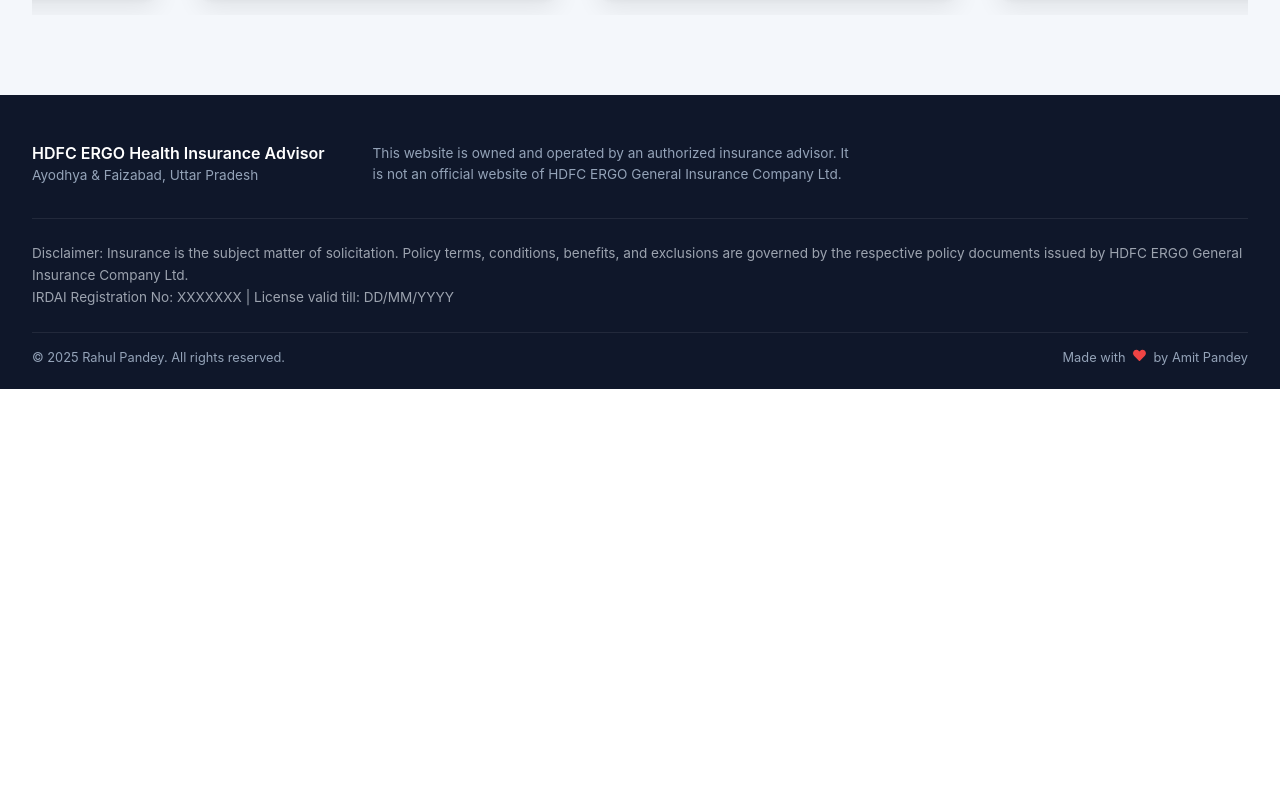
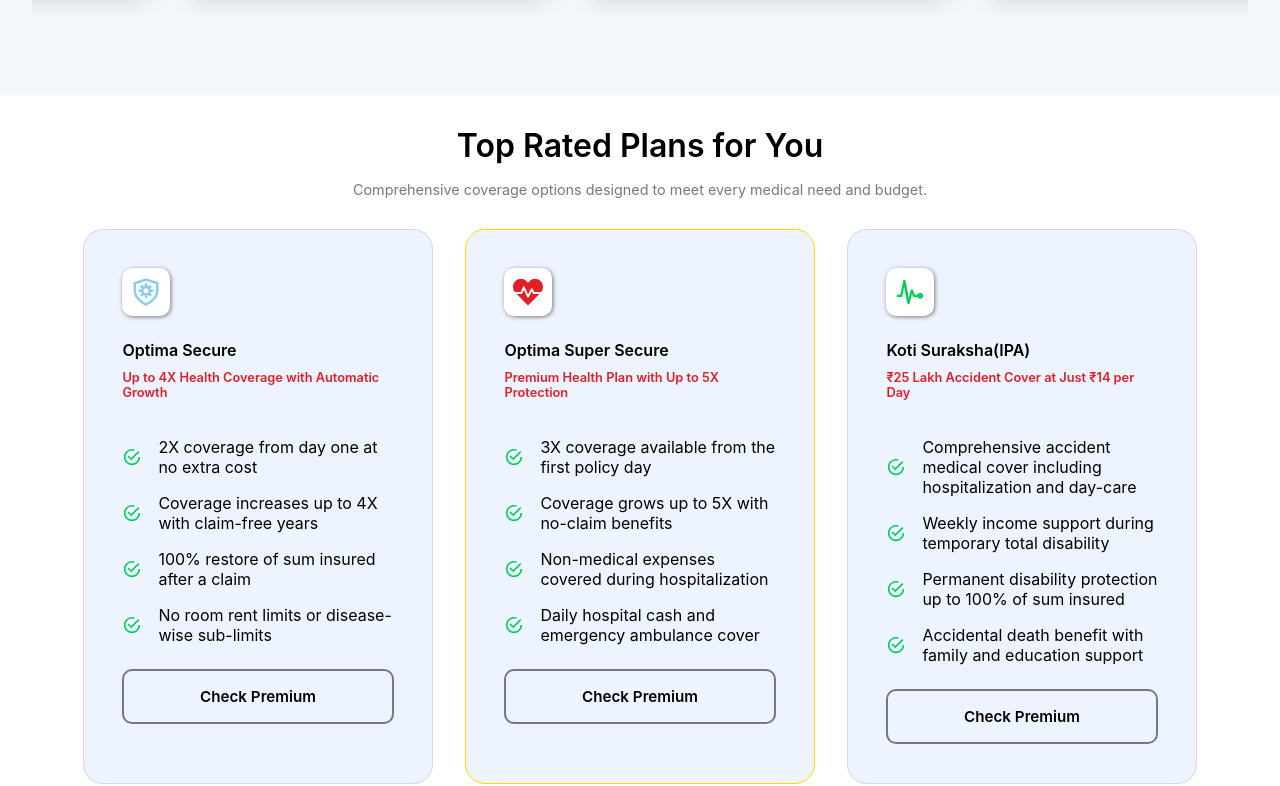
Before and after one commit to tcetamitpandey/rahul-pandey-hdfc-ergo, a React (Vite) app: page / in a window 1280 px wide. Shown: the part 1872-2658 px from the top of the page. Before the commit the page ends 2261 px from the top, so only its background shows below. Built offline with nearby package versions, Linux system fonts and the light colour scheme.

Commit message:
fix changes requested made layout stable

```diff
--- a/index.html
+++ b/index.html
@@ -4,7 +4,7 @@
     <meta charset="UTF-8" />
     <link rel="icon" type="image/svg+xml" href="/vite.svg" />
     <meta name="viewport" content="width=device-width, initial-scale=1.0" />
-    <title>ergo</title>
+    <title>Rahul Pandey HDFC ERGO</title>
   </head>
   <body>
     <div id="root"></div>
--- a/src/App.jsx
+++ b/src/App.jsx
@@ -7,6 +7,7 @@
 import Testimonials from './components/Testimonials'
 import Footer from './components/Footer'
 import WhatsApp from './components/WhatsApp'
+import ViewPlans from './components/ViewPlans'
 
 
 function App() {
@@ -17,8 +18,15 @@
       <WhatsApp />
       <Navbar />
       <Home />
-      <Agent/>
-      <Testimonials />
+      <section id='about' >
+        <Agent/>
+      </section>
+      <section id='reviews' >
+        <Testimonials />
+      </section>
+      <section id='viewplans' >
+         < ViewPlans />
+      </section>
       <Footer />
 
 
--- a/src/components/Agent.jsx
+++ b/src/components/Agent.jsx
@@ -12,7 +12,7 @@
             <div className="agent_info_section">
                 <div className="agent_image_wrapper">
                     <div className="agent_image_section">
-                        <img src="./rahul2.jpg" height={200} alt="Agent" />
+                        <img src="./rahul_pandey.jpg" height={200} alt="Rahul Pandey" />
                     </div>
 
                     <div className="agent_image_section_check">
@@ -22,11 +22,12 @@
 
                 <div className="agent_general_information">
                     <div>
-                         <div className="agent_general_information_title">Namaste, I'm Mr. Pandey</div>
-                         <div className="agent_general_information_position">Sr. Health Advisor</div>
+                         <div className="agent_general_information_title">Namaste, I'm Mr. Rahul Pandey</div>
+                         <div className="agent_general_information_position">Assistant Agency Manager</div>
+                         <div className="agent_code">Employee ID : 32394</div>
 
                     </div>
-                   <div className="agent_general_information_about">With over 10 years of experience in the insurance industry, I help families in Ayodhya navigate the complexities of health insurance. My goal isn't just to sell a policy, but to ensure you have the right coverage when you need it most. I provide 100% assistance during claims—so you can focus on recovery, not paperwork.</div>
+                   <div className="agent_general_information_about">With over 10 years of experience in the insurance industry, I help families in Ayodhya navigate the complexities of health insurance. My goal isn't just to sell a policy, but to ensure you have the right coverage when you need it most. I provide 100% assistance during claims so you can focus on recovery, not paperwork.</div>
                     <div className="agent_general_information_service">
                         <div>
                             <span className="agent_general_information_service_check" > <IoMdCheckmarkCircleOutline color="var(--green)" size={20} /> </span>
--- a/src/components/Footer.jsx
+++ b/src/components/Footer.jsx
@@ -28,15 +28,14 @@
           respective policy documents issued by HDFC ERGO General Insurance Company Ltd.
         </p>
 
-        <p>
-          IRDAI Registration No: XXXXXXX | License valid till: DD/MM/YYYY
-        </p>
       </div>
 
       <div className="footer_bottom">
         <span>© 2025 Rahul Pandey. All rights reserved.</span>
         <span>
-          Made with <FaHeart className="footer_heart" /> by Amit Pandey
+          Made with <FaHeart className="footer_heart" /> by <a style={{color:"#94a3b8"}} href="https://www.linkedin.com/in/amit-pandey-tcet" target="_blank" rel="noopener noreferrer">
+            &nbsp;Amit Pandey
+          </a>
         </span>
       </div>
 
--- a/src/components/Navbar.jsx
+++ b/src/components/Navbar.jsx
@@ -20,9 +20,9 @@
             </div>
             <div className="navbar_right">
 
-                <a href="#About">About</a>
-                <a href="#Plans" >Health Plans</a>
-                <a href="#Review">Reviews</a>
+                <a href="#about">About</a>
+                <a href="#viewplans" >Health Plans</a>
+                <a href="#reviews">Reviews</a>
                 <div className="call_now_btn" >
                     <a href="tel:+918652339403" className="call_now_btn_a_tag">
                         <span> < IoCallOutline color="white" size={20} /></span>
--- /dev/null
+++ b/src/components/ViewPlans.jsx
@@ -0,0 +1,113 @@
+import { useState } from "react"
+import "../styles/viewplans.css"
+
+
+import { IoMdCheckmarkCircleOutline } from "react-icons/io";
+
+
+import { GrShieldSecurity } from "react-icons/gr";
+import { FaHeartbeat } from "react-icons/fa";
+import { IoMdPulse } from "react-icons/io";
+
+export default function ViewPlans(){
+
+    const [plans , setPlans] = useState([
+        {
+            logo_link : <GrShieldSecurity color="skyblue" size={30} />,
+            title : "Optima Secure",
+            selling_point : "Up to 4X Health Coverage with Automatic Growth",
+            benifits : [
+                "2X coverage from day one at no extra cost",
+                "Coverage increases up to 4X with claim-free years",
+                "100% restore of sum insured after a claim",
+                "No room rent limits or disease-wise sub-limits",
+            ]
+        },
+        {
+            logo_link : <FaHeartbeat color="var(--red)" size={30} />,
+            title : "Optima Super Secure",
+            selling_point : "Premium Health Plan with Up to 5X Protection",
+            benifits : [
+                "3X coverage available from the first policy day",
+                "Coverage grows up to 5X with no-claim benefits",
+                "Non-medical expenses covered during hospitalization",
+                "Daily hospital cash and emergency ambulance cover",
+            ]
+        },
+        {
+            logo_link : <IoMdPulse color="var(--green)" size={30} />,
+            title : "Koti Suraksha(IPA) ",
+            selling_point : "₹25 Lakh Accident Cover at Just ₹14 per Day",
+            benifits : [
+                "Comprehensive accident medical cover including hospitalization and day-care",
+                "Weekly income support during temporary total disability",
+                "Permanent disability protection up to 100% of sum insured",
+                "Accidental death benefit with family and education support",
+            ]
+        },
+    ])
+
+    return (
+        <>
+        <div className="viewplans_container">
+
+            <div className="view_plans_text">
+                <div className="view_plans_text_title">Top Rated Plans for You</div>
+                <div className="view_plans_text_desc">Comprehensive coverage options designed to meet every medical need and budget.</div>
+            </div>
+            <div className="view_plans_coverage">
+
+                {
+                    plans.map( (item)=>{
+                        return (
+
+                            <div className={`plan_card  plan_card_${item.title.replaceAll(" ","_")}`}>
+                                <div className="plan_logo">
+                                    {item.logo_link}
+                                </div>
+                                <div className="plan_text_section" >
+                                    <div className="plan_title">{item.title}</div>
+                                    <div className="plan_selling_point">{item.selling_point}</div>
+                                </div>
+
+                                <div className="plan_benifits">
+                                    {
+                                    item.benifits.map( (beni)=>{
+                                        return(
+                                            <div className="beni_item">
+                                                <span className="agent_general_information_service_check" > <IoMdCheckmarkCircleOutline color="var(--green)" size={20} /> </span>
+                                                <span> {beni} </span>
+                                            </div>
+                                        )
+                                    }
+
+                                    )
+                                    }
+                                </div>
+
+                                <div className="plan_buttons">
+                                    <a
+                                        href={`https://wa.me/918652339403?text=${encodeURIComponent(
+                                            `I'm interested in ${item.title} Policy`
+                                        )}`}
+                                        target="_blank"
+                                        rel="noopener noreferrer"
+                                        >
+                                        Check Premium
+                                    </a>
+
+                                </div>
+
+                            </div>
+
+
+                        )})
+                }
+
+
+            </div>
+        </div>
+
+        </>
+    )
+}
--- a/src/components/WhatsApp.jsx
+++ b/src/components/WhatsApp.jsx
@@ -5,7 +5,7 @@
         <>
 
         <div className="whatsapp_wrapper">
-            <a href="https://wa.me/+918652339403" target="_blank" title="whatsapp chat">
+            <a href="https://wa.me/+918652339403&text=I'm%20interested%20in%20your%20services" target="_blank" title="whatsapp chat">
                 <img height={50} src="./whatsapp.png" alt="Contact Me" />
             </a>
         </div>
--- a/src/index.css
+++ b/src/index.css
@@ -16,3 +16,7 @@
 body{
   min-height: 100vh;
 }
+
+html {
+  scroll-behavior: smooth;
+}
--- a/src/styles/agent.css
+++ b/src/styles/agent.css
@@ -48,6 +48,7 @@
     height: 100%;
     display: block;
     object-fit: cover;
+    /* object-position: 80%; */
 
 }
 
@@ -107,6 +108,13 @@
 .agent_general_information_service_check{
     display: flex;
     align-items: center;
+}
+
+.agent_code{
+  padding-top: 0.4rem ;
+  font-size: 0.8rem;
+  color: var(--grey);
+  font-weight: 600;
 }
 
 
@@ -177,6 +185,22 @@
     gap: 0.8rem;
     align-items: center;
   }
+
+.agent_image_section {
+    height: 100%;
+    width: 100%;
+    border-radius: 50%;
+    overflow: hidden;
+    border: 5px solid rgb(223, 223, 223);
+}
+
+.agent_image_section img {
+    width: 100%;
+    height: 100%;
+    object-fit: cover;
+    object-position: 50% 20%;
+}
+
 }
 
 @media (max-width: 480px) {
--- a/src/styles/footer.css
+++ b/src/styles/footer.css
@@ -48,6 +48,13 @@
    BOTTOM BAR
 ====================== */
 
+
+.footer_bottom a{
+    cursor: pointer;
+    padding-bottom: 0.5rem;
+    border-bottom: 1px solid var(--red);
+}
+
 .footer_bottom {
     display: flex;
     justify-content: space-between;
--- /dev/null
+++ b/src/styles/viewplans.css
@@ -0,0 +1,187 @@
+
+
+.viewplans_container{
+    min-height: 90vh;
+    display: flex;
+    flex-direction: column;
+    justify-content: space-evenly;
+}
+
+.view_plans_text{
+    display: flex;
+    flex-direction: column;
+    align-items: center;
+    gap: 1rem;
+}
+
+.view_plans_text_title{
+    font-size: 2rem;
+    font-size: clamp(1.4rem,  4vw, 2rem);
+    font-weight: 600;
+}
+
+.view_plans_text_desc{
+    font-size: 0.9rem;
+    color: var(--grey);
+}
+
+.view_plans_coverage{
+    display: flex;
+    /* justify-content: space-around; */
+    justify-content: center;
+    gap: 2rem;
+    flex-wrap: wrap;
+}
+
+
+.plan_card{
+    background-color: var(--blue);
+
+    padding: clamp(1.5rem , 3vw, 3rem);
+    max-width: 350px;
+    width: 100%;
+    display: flex;
+    flex-direction: column;
+    gap: 1.5rem;
+
+    border-radius: 20px;
+    border: 1px solid rgba(128, 128, 128, 0.24);
+}
+
+.plan_card {
+    box-sizing: border-box;
+}
+
+.plan_card {
+    border: 1.5px solid rgba(128, 128, 128, 0.24);
+}
+
+.plan_card_Optima_Super_Secure {
+    border-color: #FFD700;
+}
+
+.plan_logo{
+    height: 3rem;
+    width: 3rem;
+    background-color: white;
+    border-radius: 10px;
+    display: flex;
+    justify-content: center;
+    align-items: center;
+
+    box-shadow: 1px 1px 4px var(--grey);
+}
+
+.plan_title{
+    /* font-size: 1.1rem; */
+    font-weight: 600;
+    margin-bottom: 10px;
+}
+
+
+.plan_selling_point{
+    color: var(--red);
+    font-size: 0.8rem;
+    font-weight: 600;
+}
+
+.agent_general_information_service_check{
+    display: flex;
+    align-items: center;
+}
+
+.beni_item{
+    display: flex;
+    gap: 1rem;
+}
+
+.plan_benifits{
+    display: flex;
+    flex-direction: column;
+    gap: 1rem;
+}
+
+
+.plan_text_section{
+    margin-bottom: 0.8rem;
+}
+
+
+.plan_buttons{
+    width: 100%;
+    background-color: var(--blue);
+    padding: 1rem;
+    /* border: 2px solid rgb(215, 215, 255); */
+    border: 2px solid rgba(19, 14, 14, 0.536);
+    text-align: center;
+    border-radius: 10px;
+    font-weight: 600;
+    font-size: 0.95rem;
+    cursor: pointer;
+    transition: background-color 0.5s ease, color 0.5s ease;
+
+}
+
+
+
+.plan_buttons:hover{
+    background-color: var(--red);
+
+}
+
+
+
+.plan_buttons:hover a{
+   color: white;
+
+}
+
+
+.plan_card:hover{
+    box-shadow: 1px 1px 0px var(--red);
+}
+
+
+@media (max-width : 768px) {
+
+    .view_plans_text{
+        padding: 1rem 0;
+    }
+
+    .view_plans_coverage{
+        gap: 1.5rem;
+        margin-bottom: 1rem;
+    }
+
+    .plan_card{
+        max-width: 90%;
+    }
+
+}
+
+@media (max-width : 480px) {
+
+    .view_plans_text_title{
+        border-bottom: 1px solid var(--red);
+    }
+
+    .view_plans_text{
+        padding: 1rem;
+        margin-top: 1rem ;
+
+    }
+
+    .view_plans_text_desc{
+        text-align: center;
+        padding: 0.5rem 1rem;
+    }
+
+    .plan_benifits{
+        gap: 0.7rem;
+    }
+
+    .beni_item{
+        font-size: 0.85rem;
+    }
+
+}
```
Also changed, not shown: public/rahul_pandey.jpg (added).
